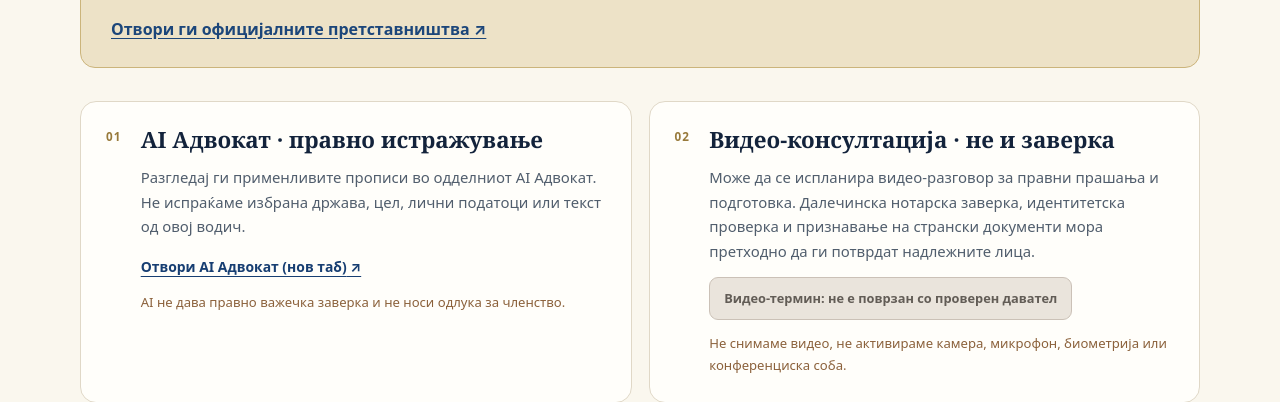
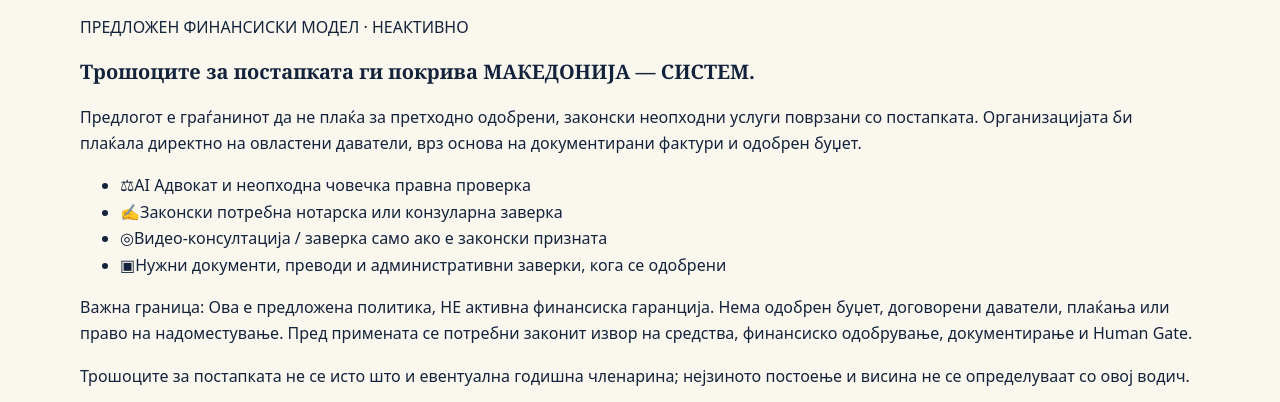
Before and after one commit to Makedonija-Sistem/makedonija-sistem, a plain HTML site: page world/participate/diaspora/index.html in a window 1280 px wide. Shown: the part 1334-1736 px from the top of the page. Drawn offline with Linux system fonts and the light colour scheme.

Commit message:
feat(review): propose MKS-covered legal notary AI and video processing costs without payment activation

```diff
--- a/world/participate/diaspora/index.html
+++ b/world/participate/diaspora/index.html
@@ -71,6 +71,22 @@
           <p id="result-purpose"></p>
           <a id="country-official" target="_blank" rel="noopener noreferrer" referrerpolicy="no-referrer" href="https://mfa.gov.mk/mk-MK/ambasadi?region=north_america"><span data-t="result.official">Отвори ги официјалните претставништва</span> ↗</a>
         </aside>
+
+        <section class="cost-policy" id="cost-policy" aria-labelledby="cost-policy-heading">
+          <div class="cost-head">
+            <span class="cost-kicker" data-t="cost.kicker">ПРЕДЛОЖЕН ФИНАНСИСКИ МОДЕЛ · НЕАКТИВНО</span>
+            <h3 id="cost-policy-heading" data-t="cost.title">Трошоците за постапката ги покрива МАКЕДОНИЈА — СИСТЕМ.</h3>
+            <p data-t="cost.intro">Предлогот е граѓанинот да не плаќа за претходно одобрени, законски неопходни услуги поврзани со постапката. Организацијата би плаќала директно на овластени даватели, врз основа на документирани фактури и одобрен буџет.</p>
+          </div>
+          <ul class="cost-items" aria-label="Предвидени категории трошоци">
+            <li><span class="cost-icon" aria-hidden="true">⚖</span><span data-t="cost.ai">AI Адвокат и неопходна човечка правна проверка</span></li>
+            <li><span class="cost-icon" aria-hidden="true">✍</span><span data-t="cost.notary">Законски потребна нотарска или конзуларна заверка</span></li>
+            <li><span class="cost-icon" aria-hidden="true">◎</span><span data-t="cost.video">Видео-консултација / заверка само ако е законски призната</span></li>
+            <li><span class="cost-icon" aria-hidden="true">▣</span><span data-t="cost.admin">Нужни документи, преводи и административни заверки, кога се одобрени</span></li>
+          </ul>
+          <p class="cost-guard" data-t="cost.status">Важна граница: Ова е предложена политика, НЕ активна финансиска гаранција. Нема одобрен буџет, договорени даватели, плаќања или право на надоместување. Пред примената се потребни законит извор на средства, финансиско одобрување, документирање и Human Gate.</p>
+          <p class="cost-dues" data-t="cost.dues">Трошоците за постапката не се исто што и евентуална годишна членарина; нејзиното постоење и висина не се определуваат со овој водич.</p>
+        </section>
 
         <div class="timeline">
           <article class="stage">
```
